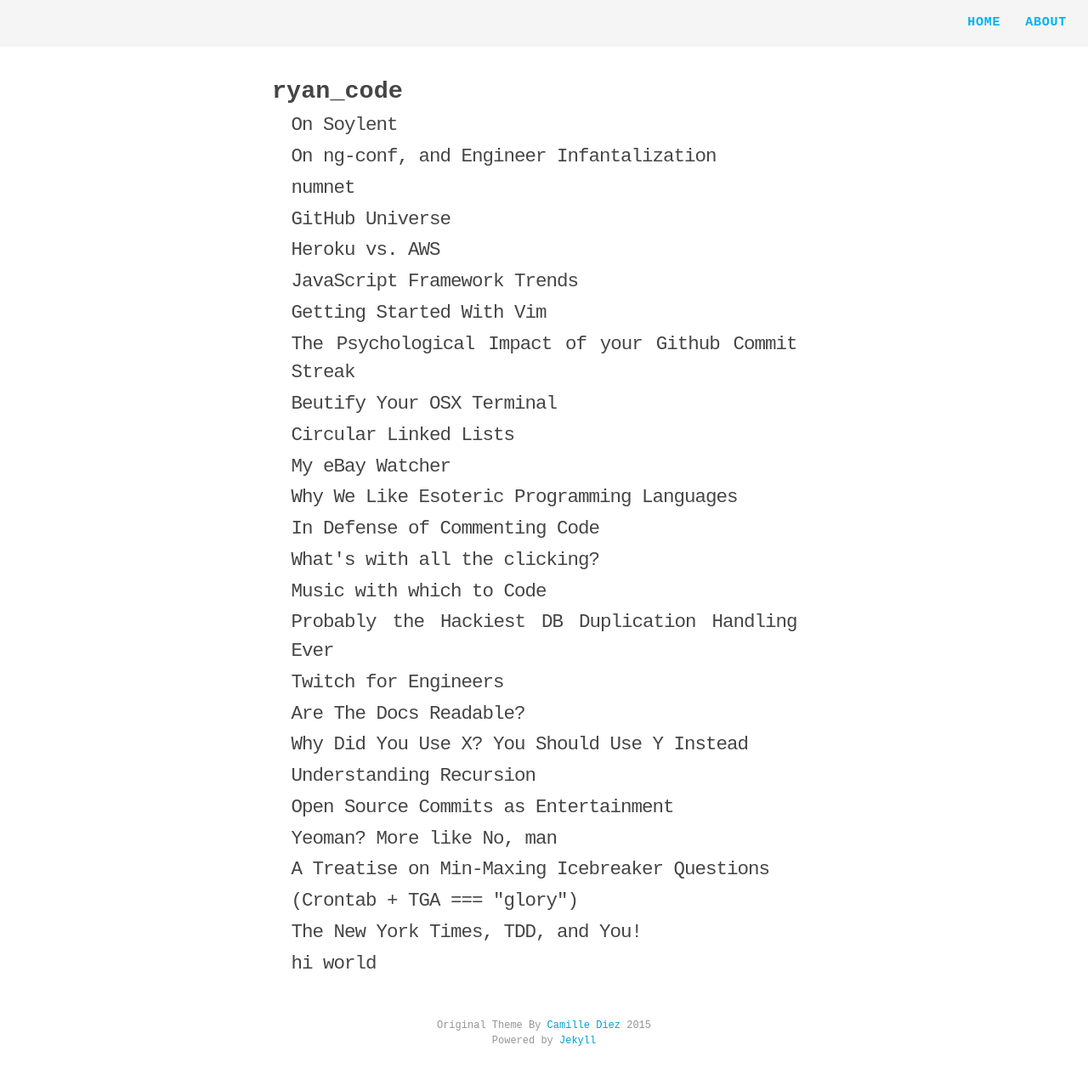
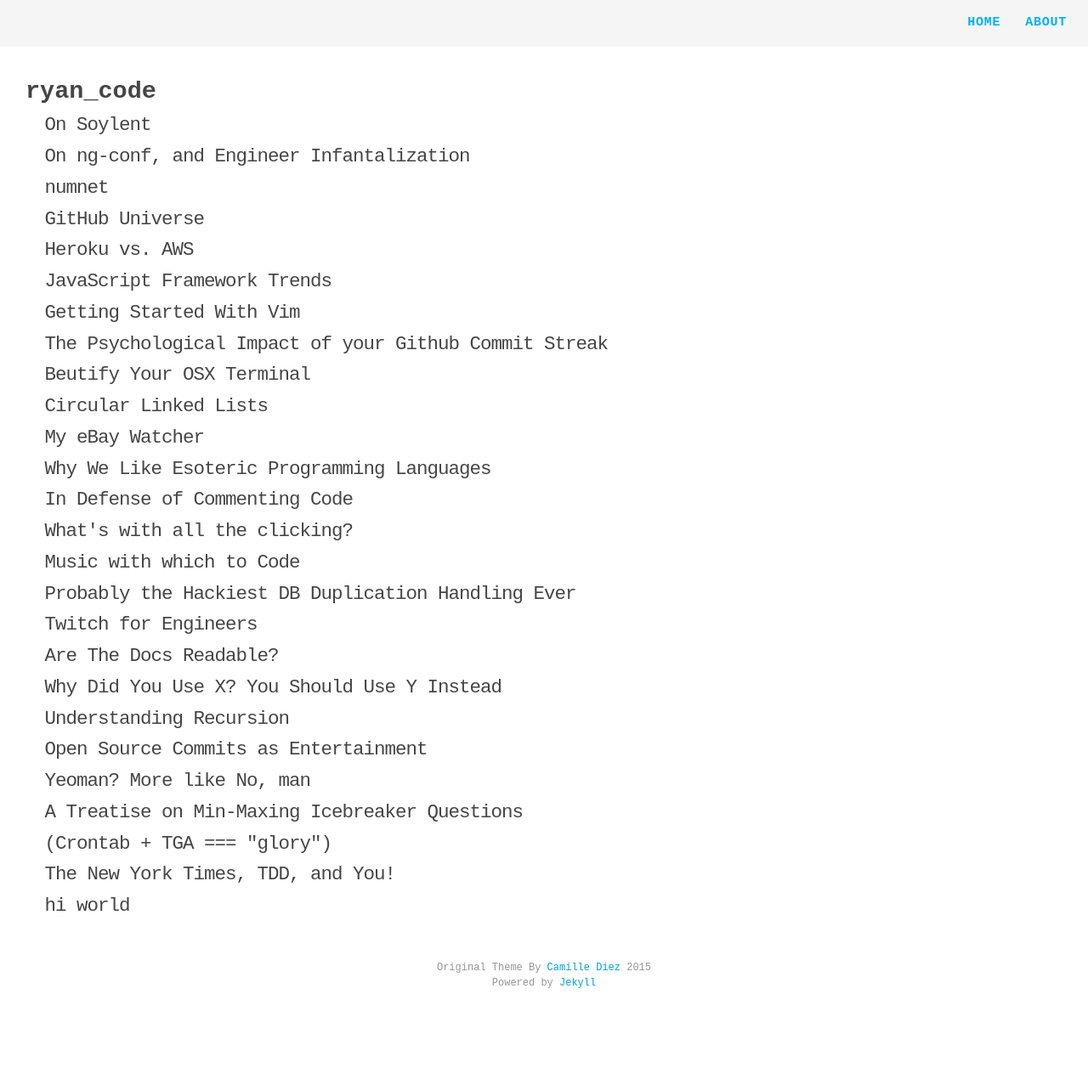
Before and after one commit to Ryan-McBride/oldblog, a Jekyll site: the page built from index.html, in a window 1280 px wide. Shown: the whole page at 85% size. Built offline with Jekyll 4.4.1, drawn with Linux system fonts in a browser that asks for light colours; nearby versions of some CDN libraries; Markdown is read by kramdown in place of the engine named in the settings; after the commit the page ends 1202 px from its top, so only the background shows below that.

Commit message:
Update main.scss

```diff
--- a/css/main.scss
+++ b/css/main.scss
@@ -21,9 +21,9 @@
 $grey-color-dark:  darken($grey-color, 25%);
 
 // Width of the content area
-$content-width:    700px;
+$content-width:    1200x;
 $on-palm:          700px;
-$on-laptop:        700px;
+$on-laptop:        1200px;
 
 
 
```
